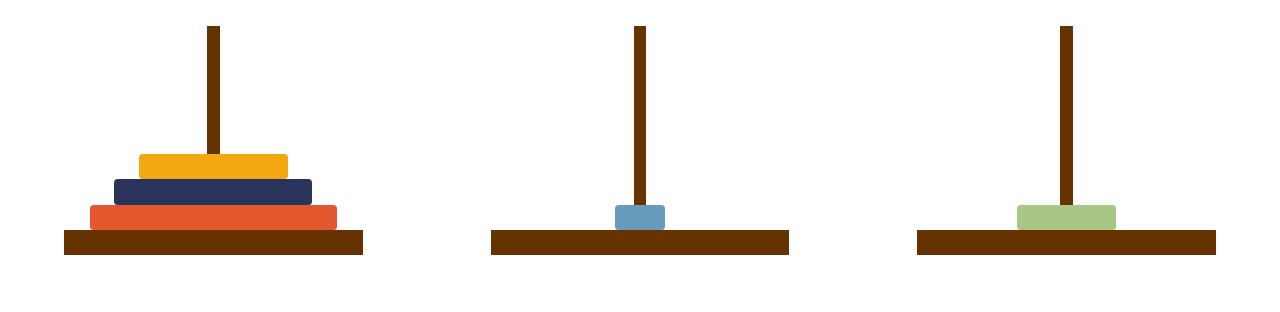
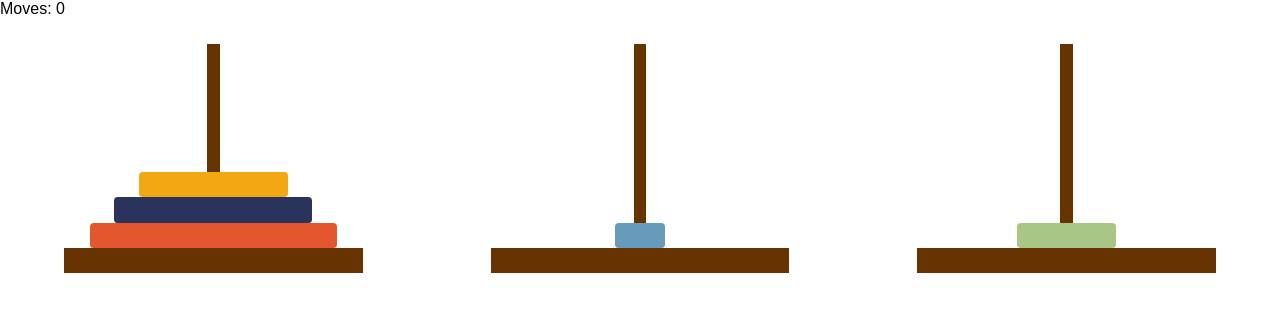
Before and after one commit to alexanderko/tower-of-hanoi, a React (Create React App) app: page / in a window 1280 px wide. Shown: the top 312 px of the page. Built offline with nearby package versions, Linux system fonts and the light colour scheme.

Commit message:
show moves count

```diff
--- a/src/App.js
+++ b/src/App.js
@@ -2,11 +2,13 @@ import React, { Component } from 'react'
 import './App.css'
 
 import Board from './components/Board/Board';
+import Toolbar from './components/Toolbar/Toolbar';
 
 class App extends Component {
   render() {
     return (
       <div>
+        <Toolbar></Toolbar>
         <Board></Board>
       </div>
     );
--- /dev/null
+++ b/src/components/Toolbar/Toolbar.jsx
@@ -0,0 +1,27 @@
+import React, { Component } from 'react'
+import store from '../../store';
+
+const mapStoreState = () => {
+  let { moves } = store.getState()
+  return { moves }
+}
+
+export default class Toolbar extends Component {
+  state = mapStoreState()
+
+  updateState = () => {
+    this.setState(mapStoreState())
+  }
+
+  componentDidMount() {
+    store.subscribe(this.updateState)
+  }
+
+  render() {
+    return (
+      <div>
+        Moves: {this.state.moves}
+      </div>
+    )
+  }
+}
--- a/src/store.js
+++ b/src/store.js
@@ -2,7 +2,9 @@ import { createStore } from 'redux'
 
 import rootReducer from './reducers'
 
-export default createStore(
+const store = createStore(
   rootReducer,
   window.__REDUX_DEVTOOLS_EXTENSION__ && window.__REDUX_DEVTOOLS_EXTENSION__()
 )
+
+export default store
```
